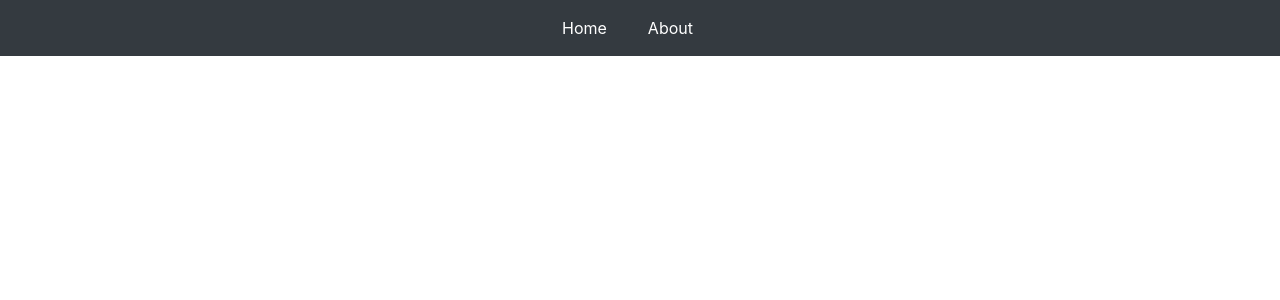
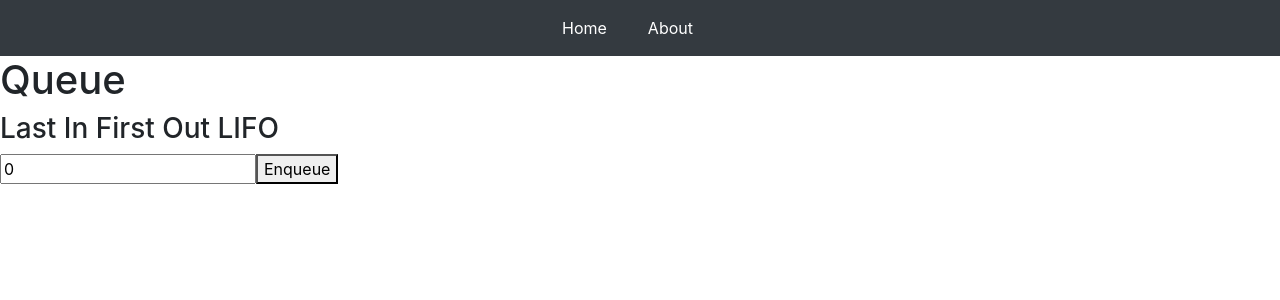
Before and after one commit to IUS-CS/project-dsavy, a React app in the folder src/: page /queue in a window 1280 px wide. Shown: the top 300 px of the page. Built offline with nearby package versions, Linux system fonts and the light colour scheme.

Commit message:
add enqueue and display queue

```diff
--- a/src/App.js
+++ b/src/App.js
@@ -5,6 +5,7 @@ import Navigation from "./components/Navbar";
 import Home from "./components/Home";
 import About from "./components/About"
 import LinkedList from "./components/LinkedList";
+import Queue from "./components/Queue";
 
 export default function App() {
   return (
@@ -13,6 +14,7 @@ export default function App() {
         <Route path='/' component={Home} exact/>
         <Route path='/about' component={About} />
         <Route path='/linkedlist' component={LinkedList} />
+        <Route path='/queue' component={Queue} />
     </Router>
   );
 }
--- /dev/null
+++ b/src/components/DisplayQueue.js
@@ -0,0 +1,11 @@
+import React from 'react'
+
+const DisplayQueue = ({entries}) => {
+
+  return (
+    entries.map((entry) => <li>{entry}</li>)
+
+  )
+}
+
+export default DisplayQueue
--- a/src/components/Home.js
+++ b/src/components/Home.js
@@ -8,7 +8,7 @@ function Home() {
         <Row style={{padding:10}}>
           <Col><ClickableImage name='Linked List' image='../images/LinkedList.png' page='/linkedlist'/></Col>
           <Col><ClickableImage name='Stack' image='../images/LinkedList.png' page='/about'/></Col>
-          <Col><ClickableImage name='Data Structure' image='../images/LinkedList.png' page='/about'/></Col>
+          <Col><ClickableImage name='Queue' image='../images/LinkedList.png' page='/queue'/></Col>
         </Row>
         <Row>
         <Col><ClickableImage name='Linked List' image='../images/LinkedList.png' page='/about'/></Col>
--- a/src/components/LinkedList.js
+++ b/src/components/LinkedList.js
@@ -4,50 +4,11 @@ import { SVG } from '@svgdotjs/svg.js'
 function LinkedList() {
     return (
     <div >
-        <h3 style={{fontFamily: 'arial', padding: '10px'}}>Linked List</h3>
-        {draw()}
+        hello
     </div>
     )
 }
 
-function draw() {
-    var draw = SVG().addTo('body')
-    var group = draw.group();
 
-    var rect = draw.rect(50,50).fill('#94beff')
-    group.add(rect);
-
-    var text = draw.text('33').attr({x:22, y:10 });
-    text.font({anchor: 'middle', size: 18});
-    group.add(text);
-    group.move(50,50);
-
-    var line = draw.line(0, 0, 50, 0).move(100, 75)
-    line.stroke({ color: '#94beff', width: 5})
-
-    var group2 = draw.group();
-    var rect2 = draw.rect(50,50).fill('#94beff')
-    group2.add(rect2);
-
-    var text2 = draw.text('31').attr({x:22, y:10 });
-    text2.font({anchor: 'middle', size: 18});
-    group2.add(text2);
-    group2.move(150,50)
-
-    var line2 = draw.line(0, 0, 50, 0).move(200, 75)
-    line2.stroke({ color: '#94beff', width: 5})
-
-    var group3 = draw.group();
-    var rect3 = draw.rect(50,50).fill('#94beff')
-    group3.add(rect3);
-
-    var text3 = draw.text('17').attr({x:22, y:10 });
-    text3.font({anchor: 'middle', size: 18});
-    group3.add(text3);
-    group3.move(250,50)
-
-    var line3 = draw.line(0, 0, 50, 0).move(300, 75)
-    line3.stroke({ color: '#94beff', width: 5})
-}
 
 export default LinkedList
--- /dev/null
+++ b/src/components/Queue.js
@@ -0,0 +1,35 @@
+import React, {useState} from 'react'
+import DisplayQueue from './DisplayQueue'
+
+const Queue = () => {
+  const [queue, setQueue] = useState([])
+  const [entry, setEntry] = useState(0)
+
+  const handleQueue = (e) => {
+    e.preventDefault();
+    setQueue(queue.concat(entry))
+  }
+
+  const handleNewEntry= (e) => {
+    setEntry(e.target.value)
+  }
+
+  return (
+    <div>
+      <header className = "header">
+        <h1>Queue</h1>
+        <h3>Last In First Out LIFO</h3>
+      </header>
+      <form className="Enqueue" onSubmit={handleQueue}>
+        <input onChange={handleNewEntry} value={entry} />
+        <button type="submit">Enqueue</button>
+      </form>
+      <ul>
+      <DisplayQueue entries={queue} />
+      </ul>
+    </div>
+
+  )
+}
+
+export default Queue
```
Also changed, not shown: src/components/Button.js (added, +9 -0 lines), 1 other file (tests, documents, lock files or other folders).
